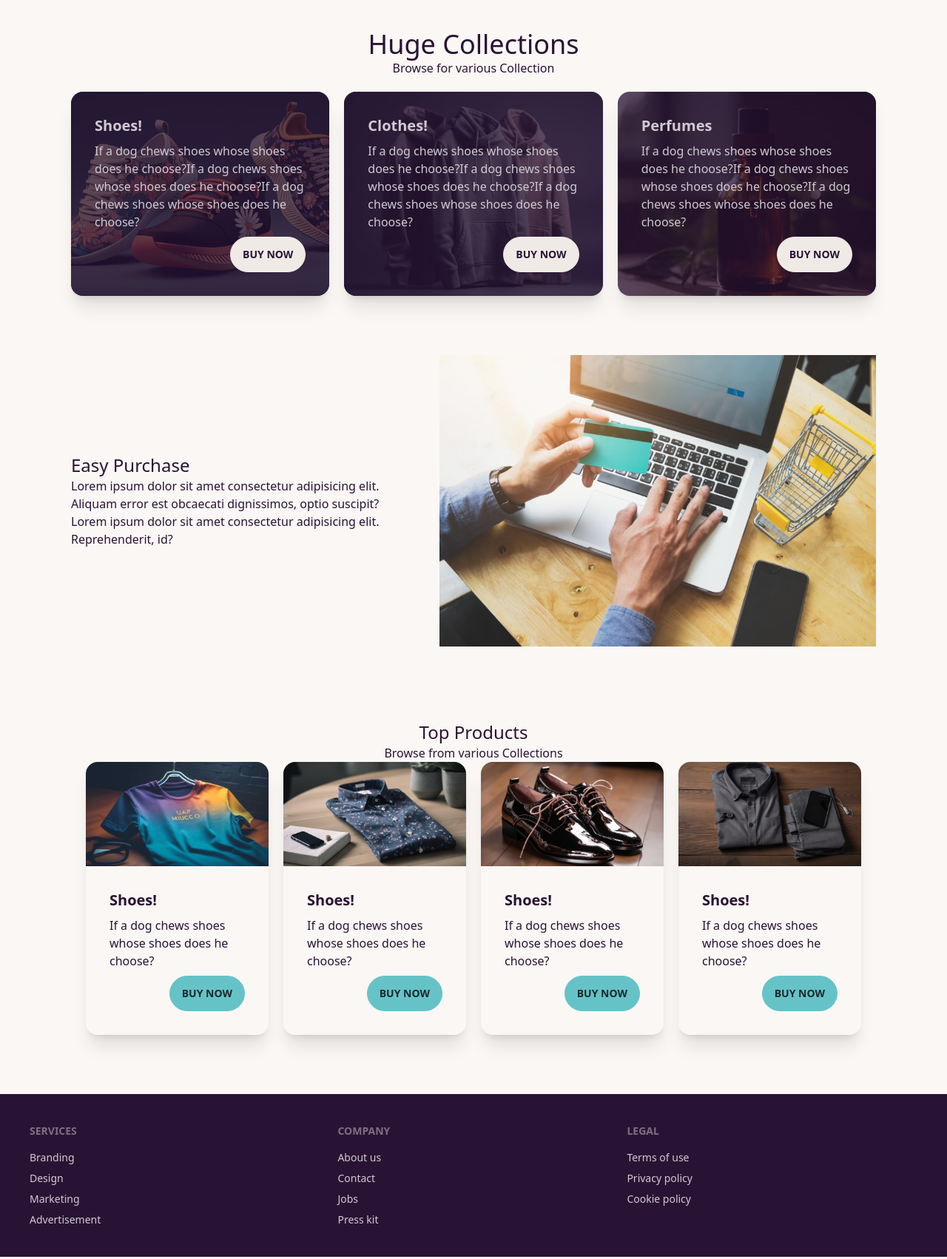
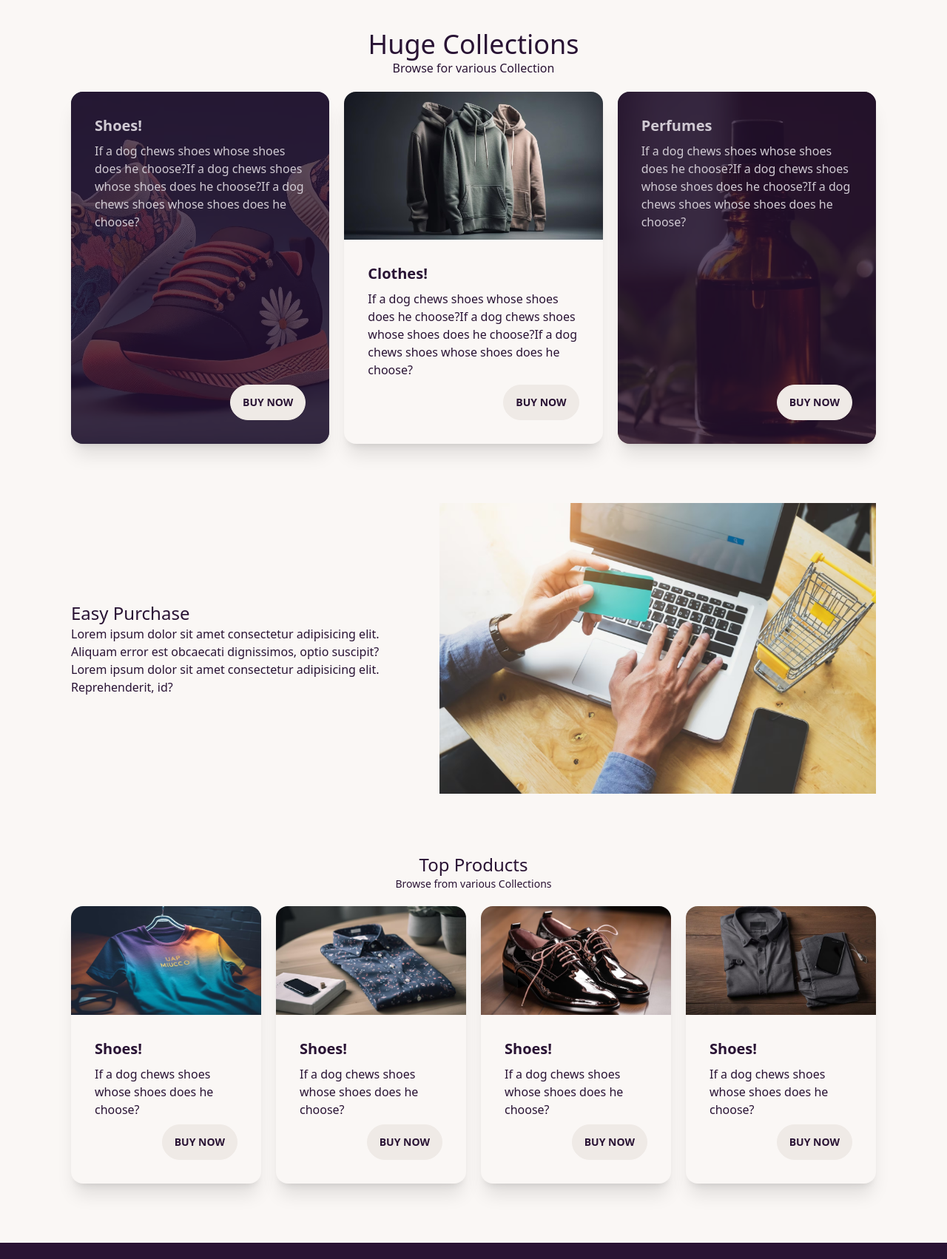
Before and after one commit to Rhasan77/daisy-second-project, a plain HTML site: page index.html in a window 1280 px wide. Shown: the part 820-2522 px from the top of the page at 74% size. Drawn offline with nearby package versions, Linux system fonts and the light colour scheme.

Commit message:
images updated

```diff
--- a/index.html
+++ b/index.html
@@ -86,7 +86,7 @@
     <div class="grid md:grid-cols-2 lg:grid-cols-3 gap-5">
 
       <div class="card bg-base-100 shadow-xl image-full">
-        <figure><img src="/images/shoes.avif" alt="Shoes" /></figure>
+        <figure><img src="./images/shoes.avif" alt="Shoes" /></figure>
         <div class="card-body">
           <h2 class="card-title">Shoes!</h2>
           <p>If a dog chews shoes whose shoes does he choose?If a dog chews shoes whose shoes does he choose?If a dog chews
@@ -96,8 +96,8 @@
           </div>
         </div>
       </div>
-      <div class="card bg-base-100 shadow-xl image-full">
-        <figure><img src="/images/hoodies.avif" alt="Shoes" /></figure>
+      <div class="card bg-base-100 shadow-xl ">
+        <figure><img src="./images/hoodies.avif" alt="Shoes" /></figure>
         <div class="card-body">
           <h2 class="card-title">Clothes!</h2>
           <p>If a dog chews shoes whose shoes does he choose?If a dog chews shoes whose shoes does he choose?If a dog chews
@@ -108,7 +108,7 @@
         </div>
       </div>
       <div class="card bg-base-100 shadow-xl image-full">
-        <figure><img src="/images/perfume.avif" alt="Shoes" /></figure>
+        <figure><img src="./images/perfume.avif" alt="Shoes" /></figure>
         <div class="card-body">
           <h2 class="card-title">Perfumes</h2>
           <p>If a dog chews shoes whose shoes does he choose?If a dog chews shoes whose shoes does he choose?If a dog chews
@@ -137,11 +137,11 @@
   <!-- top section -->
 
   <section class="max-w-screen-xl mx-auto px-8 md:px-16 lg:px-24 py-5 my-10">
-<div class="flex flex-col md:flex-row gap-10 items-center">
-  <div >
-    <div class="flex-1 p-5">
+<div class="flex flex-col md:flex-row gap-10 items-center ">
+
+    <div class="flex-1 pb-5">
       <h1 class="text-2xl md:text-4xlmb-2 text-center ">Top Products</h1>
-      <p class="text-center">Browse from various Collections</p>
+      <p class="text-center text-sm pb-5">Browse from various Collections</p>
       <!-- cards -->
       <div class="grid sm:grid-cols-2 md:grid-cols-3 lg:grid-cols-4 gap-5">
         <div class="card  bg-base-100 shadow-xl">
@@ -150,7 +150,7 @@
             <h2 class="card-title">Shoes!</h2>
             <p>If a dog chews shoes whose shoes does he choose?</p>
             <div class="card-actions justify-end">
-              <button class="btn btn-primary">Buy Now</button>
+              <button class="btn">Buy Now</button>
             </div>
           </div>
         </div>
@@ -160,34 +160,34 @@
             <h2 class="card-title">Shoes!</h2>
             <p>If a dog chews shoes whose shoes does he choose?</p>
             <div class="card-actions justify-end">
-              <button class="btn btn-primary">Buy Now</button>
+              <button class="btn ">Buy Now</button>
             </div>
           </div>
         </div>
         <div class="card  bg-base-100 shadow-xl">
-          <figure><img src="/images/shiny-black-leather-shoes-exude-modern-luxury-generated-by-ai_188544-36154.avif" alt="Shoes" /></figure>
+          <figure><img src="./images/shiny-black-leather-shoes-exude-modern-luxury-generated-by-ai_188544-36154.avif" alt="Shoes" /></figure>
           <div class="card-body">
             <h2 class="card-title">Shoes!</h2>
             <p>If a dog chews shoes whose shoes does he choose?</p>
             <div class="card-actions justify-end">
-              <button class="btn btn-primary">Buy Now</button>
+              <button class="btn ">Buy Now</button>
             </div>
           </div>
         </div>
         <div class="card  bg-base-100 shadow-xl">
-          <figure><img src="/images/elegant-businessman-attire-hangs-modern-closet-generated-by-ai_188544-15312.avif" alt="Shoes" /></figure>
+          <figure><img src="./images/elegant-businessman-attire-hangs-modern-closet-generated-by-ai_188544-15312.avif" alt="Shoes" /></figure>
           <div class="card-body">
             <h2 class="card-title">Shoes!</h2>
             <p>If a dog chews shoes whose shoes does he choose?</p>
             <div class="card-actions justify-end">
-              <button class="btn btn-primary">Buy Now</button>
+              <button class="btn ">Buy Now</button>
             </div>
           </div>
         </div>
       </div>
   </section>
-  <footer>
-    <footer class="footer p-10 bg-neutral text-neutral-content">
+
+    <footer class="footer p-10 bg-neutral text-neutral-content ">
       <div>
         <span class="footer-title">Services</span>
         <a class="link link-hover">Branding</a>
@@ -209,6 +209,6 @@
         <a class="link link-hover">Cookie policy</a>
       </div>
     </footer>
-  </footer>
+
 </body>
 </html>
```
